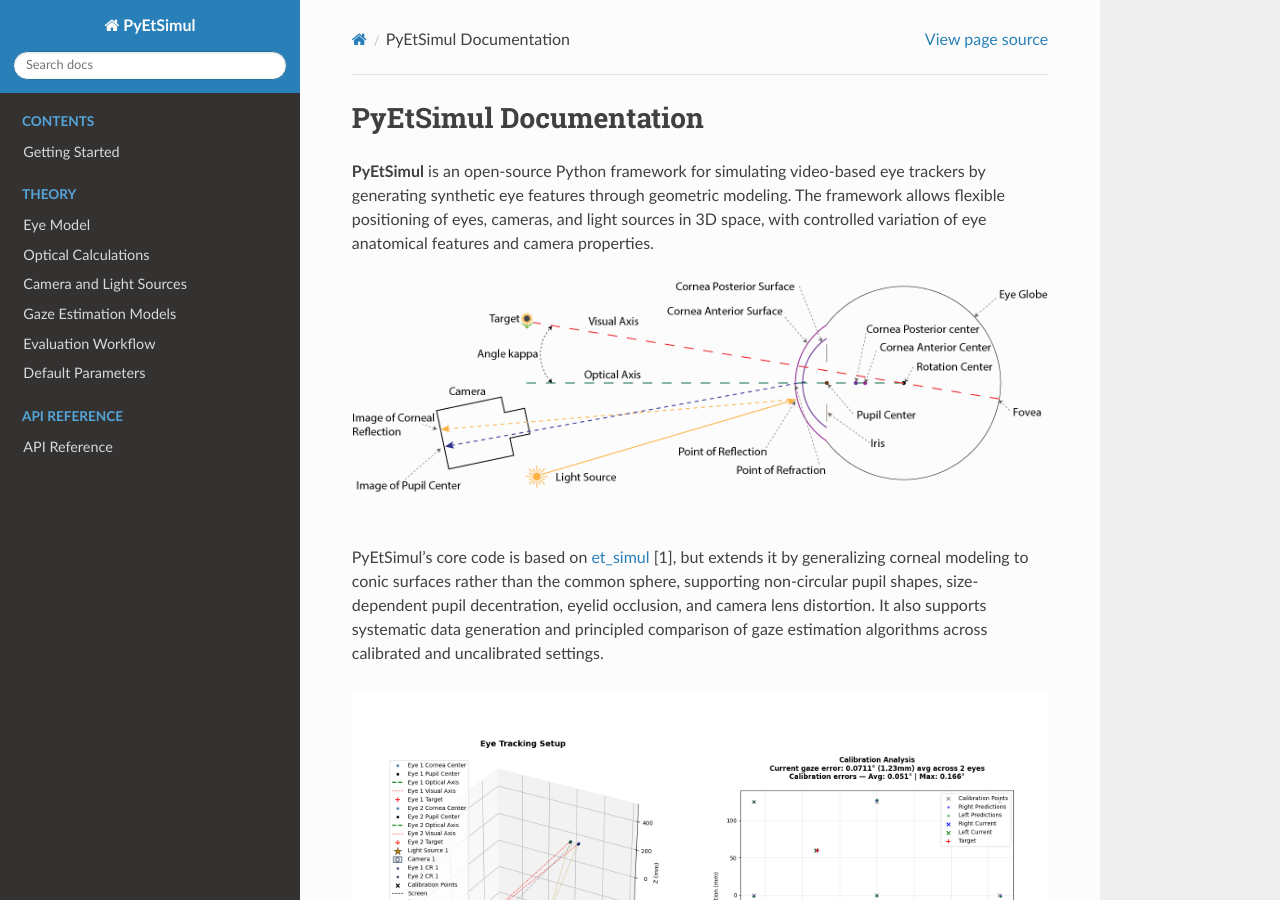
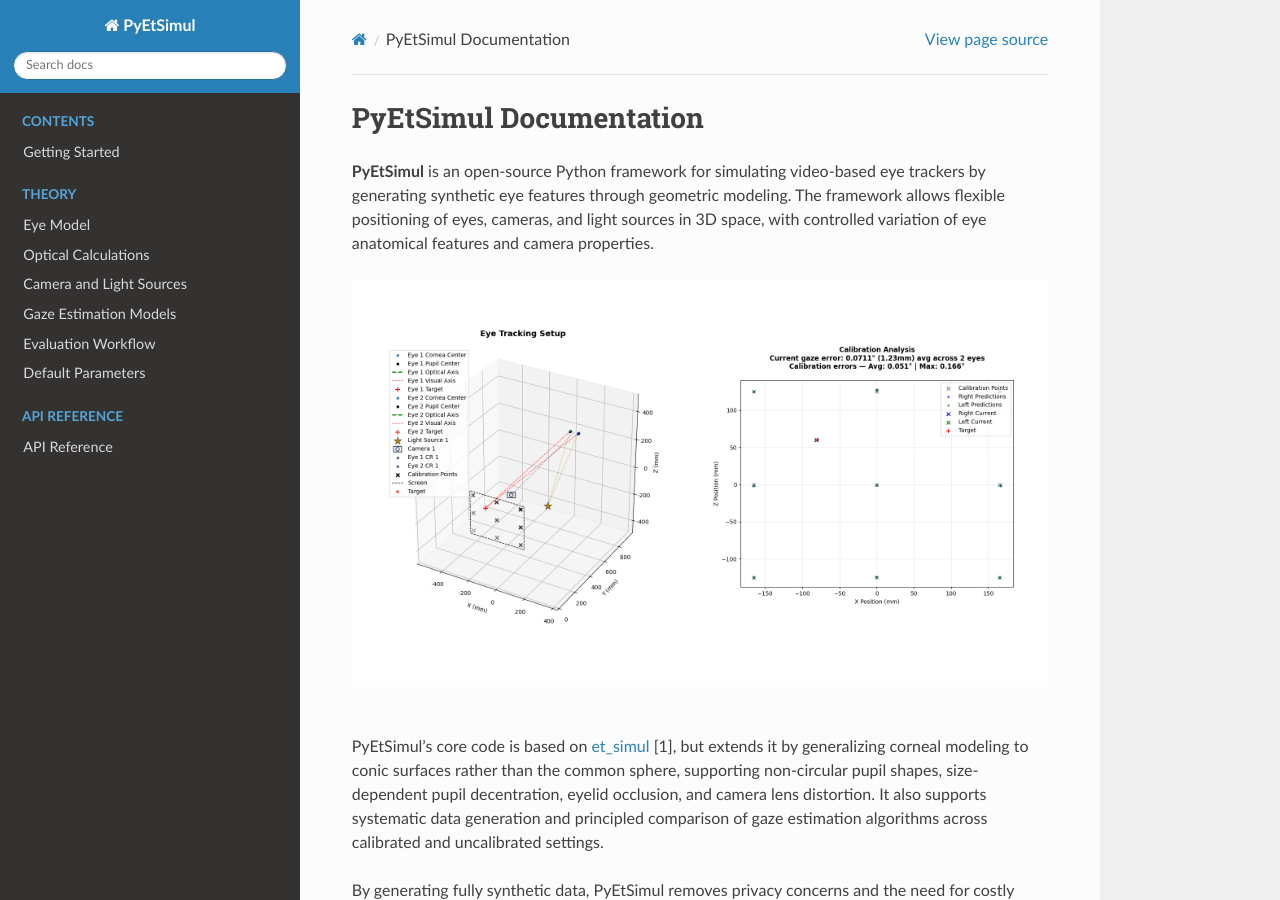
Before and after one commit to mh-salari/pyetsimul, a Sphinx documentation site: the page built from docs/index.rst, in a window 1280 px wide and 900 px high. Built offline with Sphinx 7.4.7 and the Read the Docs theme 3.1.0, drawn with Linux system fonts in a browser that asks for light colours.

Commit message:
enhance: move eye schematic to Eye Model page, use setup image on landing page

```diff
--- a/docs/index.rst
+++ b/docs/index.rst
@@ -6,8 +6,8 @@
 flexible positioning of eyes, cameras, and light sources in 3D space, with controlled
 variation of eye anatomical features and camera properties.
 
-.. image:: _static/images/eye_model_schematic.png
-   :alt: Schematic of a video-based eye-tracking setup showing light source, eye anatomy, and camera
+.. image:: _static/images/eye_tracking_setup.png
+   :alt: 3D eye tracking setup visualization with calibration analysis
    :align: center
 
 |
@@ -17,10 +17,6 @@
 supporting non-circular pupil shapes, size-dependent pupil decentration, eyelid occlusion,
 and camera lens distortion. It also supports systematic data generation and principled comparison
 of gaze estimation algorithms across calibrated and uncalibrated settings.
-
-.. image:: _static/images/eye_tracking_setup.png
-   :alt: 3D eye tracking setup visualization with calibration analysis
-   :align: center
 
 By generating fully synthetic data, PyEtSimul removes privacy concerns and the need for
 costly hardware, making it practical for both educational and research applications.
--- a/docs/theory/eye_model.rst
+++ b/docs/theory/eye_model.rst
@@ -7,6 +7,12 @@
 optical geometry by using a single nodal point located at the center of corneal curvature
 and extends the model by representing the cornea as conic. Default anatomical dimensions
 (corneal radii, axial length, etc.) follow Boff (1986) [2].
+
+.. image:: /_static/images/eye_model_schematic.png
+   :alt: Schematic of the eye model showing cornea surfaces, pupil, fovea, and optical geometry
+   :align: center
+
+|
 
 Eye Rotation
 ------------
```
